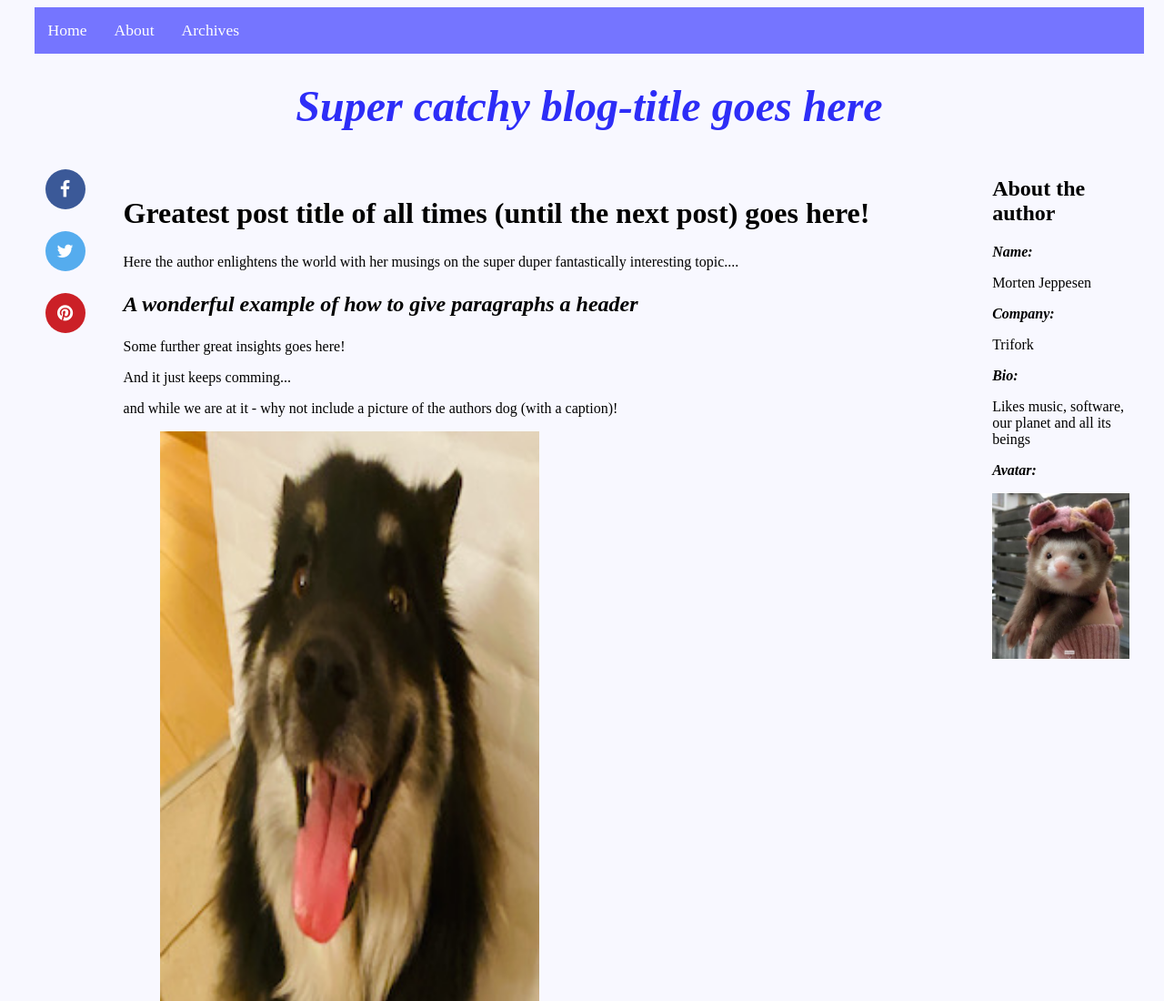
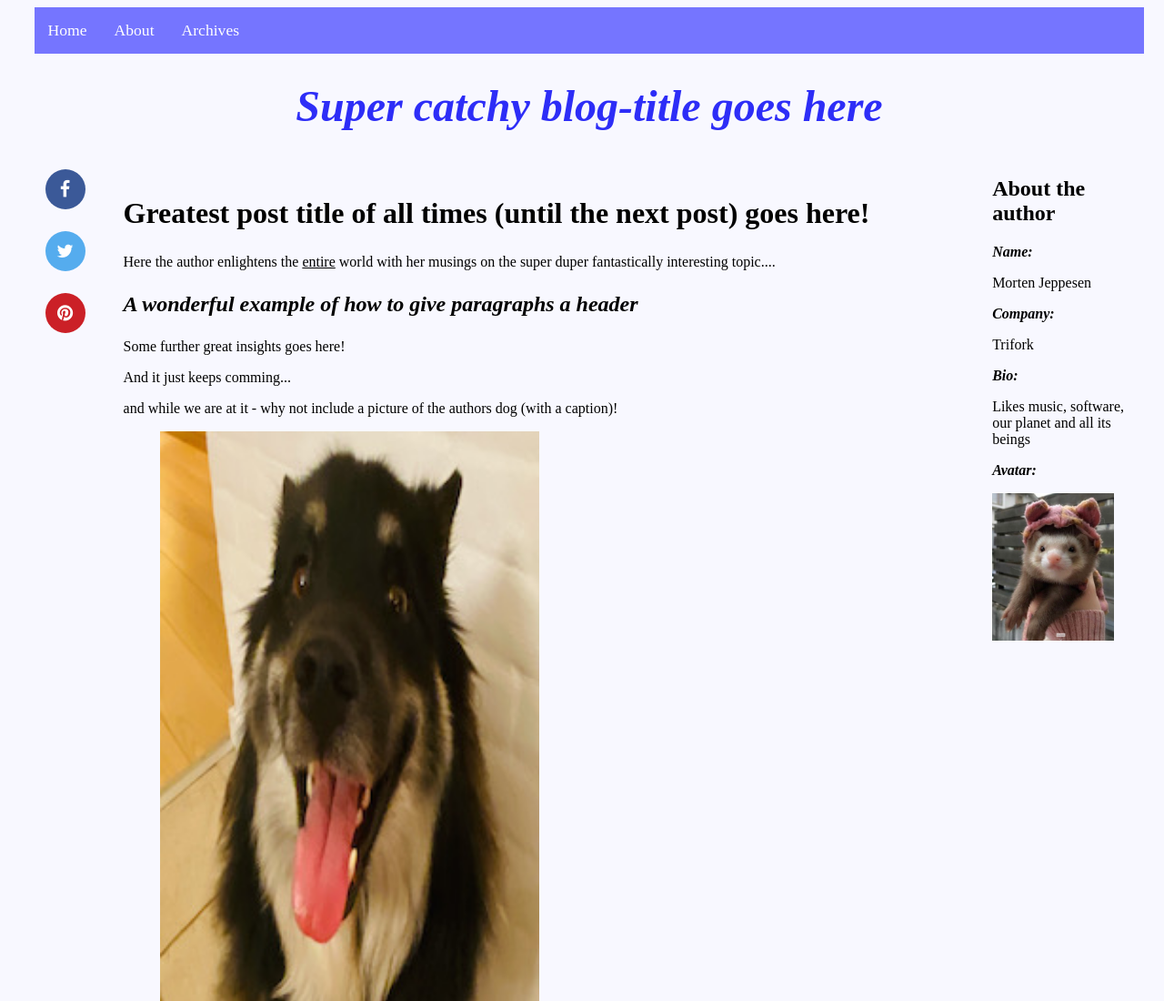
Before and after one commit to morjep/blogproject, a plain HTML site: page posts/some_post.html in a window 1280 px wide. Shown: the top 1100 px of the page at 91% size. Drawn offline with Linux system fonts and the light colour scheme.

Commit message:
Added underline and moved img styling html to css as per review feedback

```diff
--- a/posts/some_post.html
+++ b/posts/some_post.html
@@ -31,7 +31,7 @@
         Greatest post title of all times (until the next post) goes here!
       </h2>
       <p class="post-text">
-        Here the author enlightens the world with her musings on the super duper
+        Here the author enlightens the <u>entire</u> world with her musings on the super duper
         fantastically interesting topic....
       </p>
       <h3 class="post-paragraph-header">
@@ -75,11 +75,10 @@
         </p>
         <div class="about-avatar">
           <p class="about-strong">Avatar:</p>
-          <img
+          <img class="avatar-img"
             src="../images/avatar.jpg"
             alt="Authors avatar"
-            style="width: 90%"
-          />
+           />
         </div>
       </div>
     </section>
--- a/styles/post_layout.css
+++ b/styles/post_layout.css
@@ -85,3 +85,7 @@
   margin-left: var(--std_margin);
   background-color: var(--about_bg_color);
 }
+
+.avatar-img {
+  width: 80%;
+}
```
